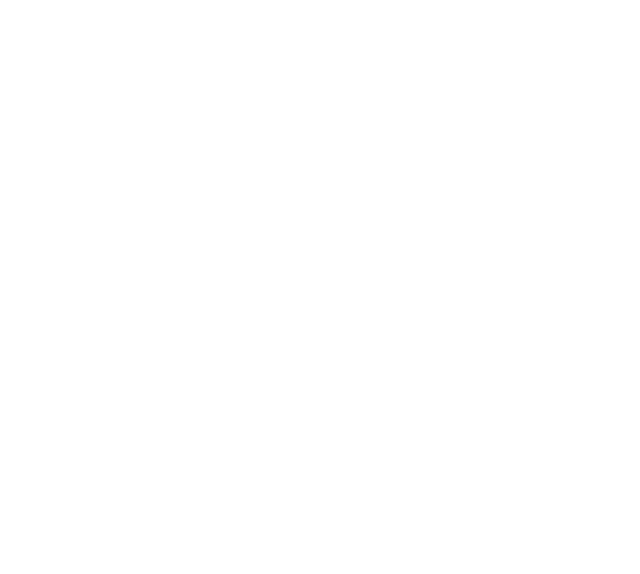
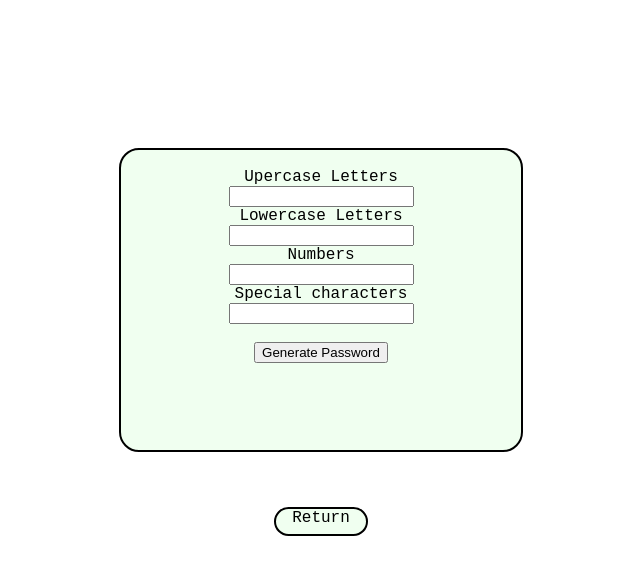
Before and after one commit to sboteroarango/tools, a plain HTML site: page passwordGenerator.html in a window 1280 px wide. Shown: the whole page, without its empty margins (319-959 px from the left). Drawn offline with Linux system fonts and the light colour scheme.

Commit message:
passwordGenerator progress

```diff
--- a/methods.js
+++ b/methods.js
@@ -10,3 +10,20 @@ function calculateBMI(){
     height = Number(document.getElementById("estatura").value)
     document.getElementById("respuesta").innerText= "Body Mass Index: " +(weight/(height**2)).toFixed(1)
 }
+// PASSWORD GENERATOR
+function generatePassword(){
+    listaMayúsculas = ['A','B','C','D','E','F','G','H','I','J','Q','L','M','N','O','P','Q','R','S','T','U','V','W','X','Y','Z']
+    listaMinúsculas = ['a','b','c','d','e','g','h','i','j','k','l','m','n','o','p','q','r','s','t','u','v','w','x','y','z']
+    listaEspeciales = ['!',"#","$","(",")","*","+","-","¿","?"]
+    listaNúmeros = ['1','2','3','4','5','6','7','8','9','10']
+    mayúsculas = Number(document.getElementById("mayúsculas").value)
+    minúsculas = Number(document.getElementById("minúsculas").value)
+    números = Number(document.getElementById("números").value)
+    especiales = Number(document.getElementById("números").value)
+    respuesta = document.getElementById("respuesta")
+    if(mayúsculas<0 || minúsculas<0 || números<0 || especiales<0){
+        respuesta.innerText  = "do not use negative numbers"
+    }else{
+
+    }
+}
--- a/passwordGenerator.html
+++ b/passwordGenerator.html
@@ -0,0 +1,57 @@
+<!DOCTYPE html>
+<html lang="en">
+<head>
+    <meta charset="UTF-8">
+    <meta http-equiv="X-UA-Compatible" content="IE=edge">
+    <meta name="viewport" content="width=device-width, initial-scale=1.0">
+    <title>Password Generator</title>
+    <style>
+        body{
+            display: grid;
+            place-items: center;
+            font-size: large;
+            font-family: monospace;
+        }
+        div{
+            margin-top: 140px;
+            background-color: honeydew;
+            height: 300px;
+            width: 400px;
+            border-radius: 20px;
+            overflow: hidden;
+            text-align: center;
+            border: 2px solid black;
+        }
+        a{
+            display: block;
+            border-radius: 20px;
+            overflow: hidden;
+            text-decoration: none;
+            width: 90px;
+            height: 25px;
+            text-align: center;
+            background-color: honeydew;
+            color: black;
+            margin-top: 55px;
+            border: 2px solid black;
+        }
+    </style>
+</head>
+<body>
+    <script src="./methods.js"></script>
+    <div>
+        <br>
+        <label id="mayúsculas" for="cantidadMayúsculas">Upercase Letters</label><br>
+        <input type="number"><br>
+        <label id="minúsculas" for="cantidadMinúsculas">Lowercase Letters</label><br>
+        <input type="number"><br>
+        <label id="números"for="cantidadNúmeros">Numbers</label><br>
+        <input type="number"><br>
+        <label id="especiales" for="cantidadEspeciales">Special characters</label><br>
+        <input type="number"><br><br>
+        <button type="submit">Generate Password</button>
+        <p id="respuesta"></p>
+    </div>
+    <a href="./index.html">Return</a>
+</body>
+</html>
```
Also changed, not shown: discounts.html (+2 -2 lines), index.html (+2 -2 lines).
